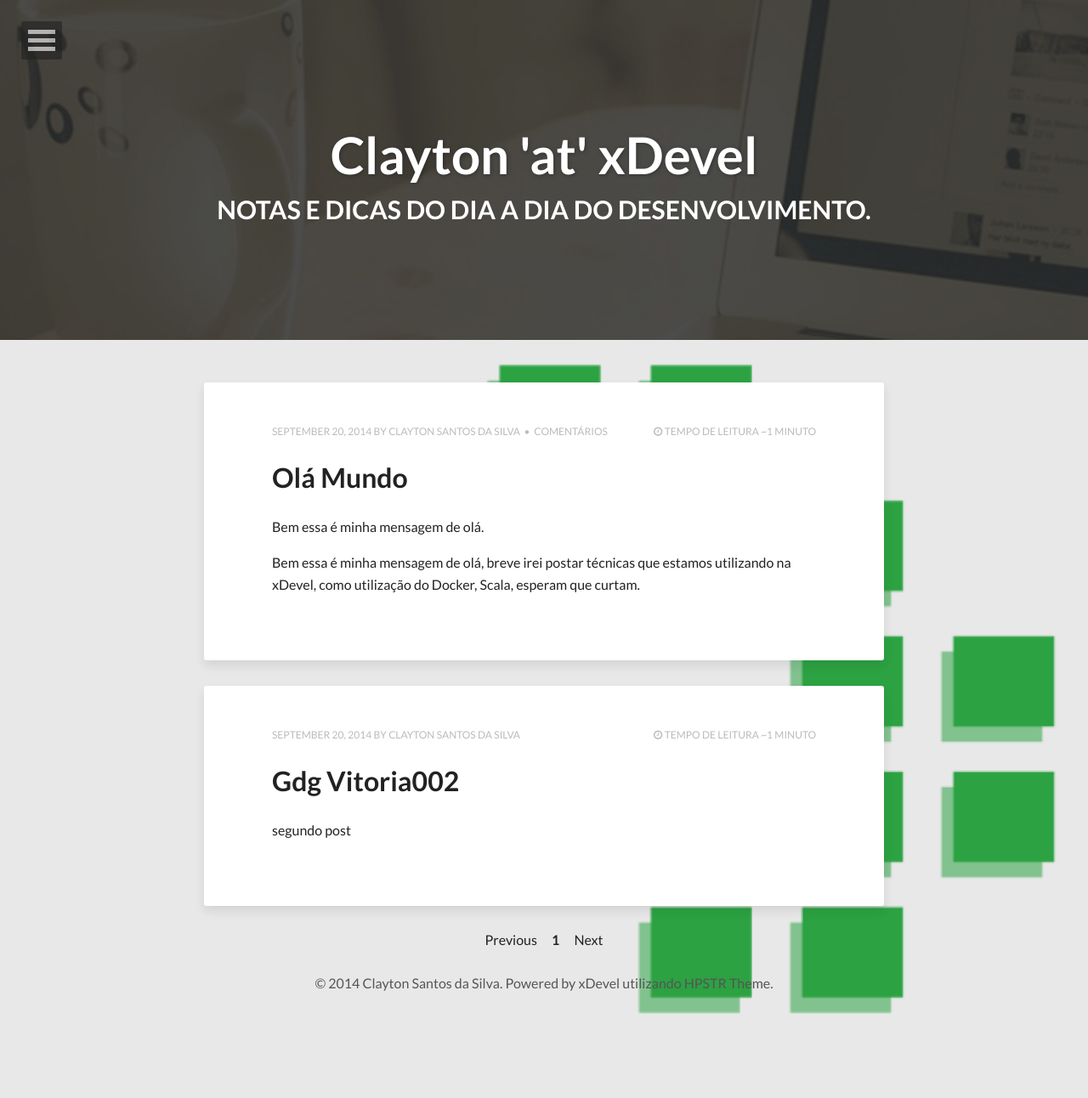
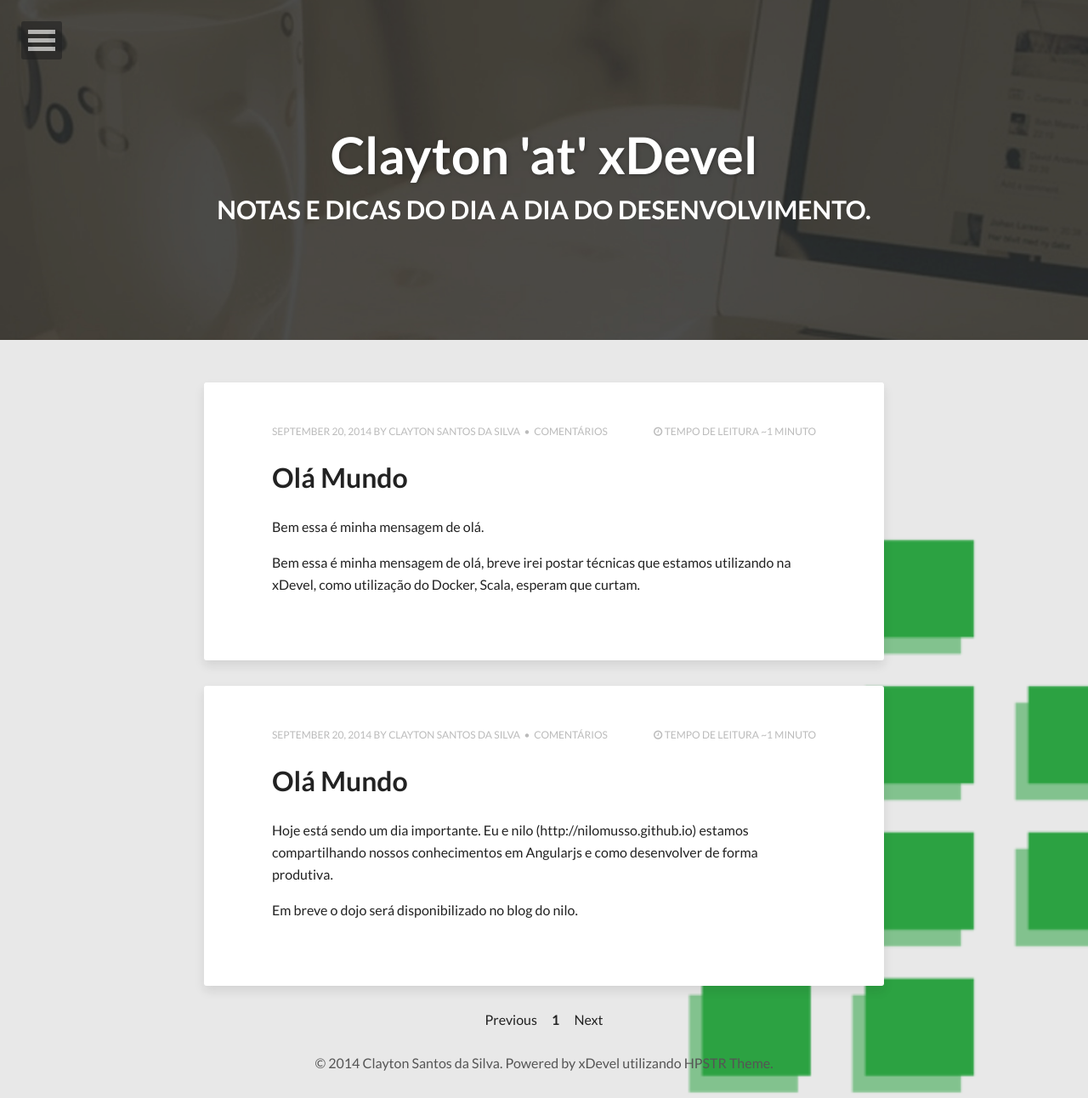
Before and after one commit to claytonsilva/claytonsilva.github.io, a Jekyll site: the page built from index.html, in a window 1280 px wide. Shown: the whole page at 85% size. Built offline with Jekyll 4.4.1, drawn with Linux system fonts in a browser that asks for light colours; nearby versions of some CDN libraries; the list of posts is cut into pages by our own code; comment, search, counter and statistics services are not loaded; before the commit the page ends 1198 px from its top, so only the background shows below that.

Commit message:
Update 2014-09-20-gdg-vitoria002.md

```diff
--- a/_posts/2014-09-20-gdg-vitoria002.md
+++ b/_posts/2014-09-20-gdg-vitoria002.md
@@ -1 +1,15 @@
-segundo post
+---
+layout: post
+title: Olá Mundo
+description: "Olá mundo"
+tags: [gdgvitoria,apresentacao]
+image:
+  background: bg.png
+comments: true
+share: true
+---
+
+Hoje está sendo um dia importante. Eu e nilo (http://nilomusso.github.io) estamos compartilhando nossos conhecimentos em Angularjs e como desenvolver de forma produtiva.
+
+
+Em breve o dojo será disponibilizado no blog do nilo.
```
